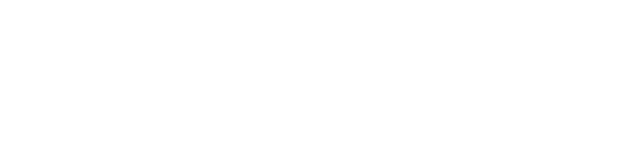
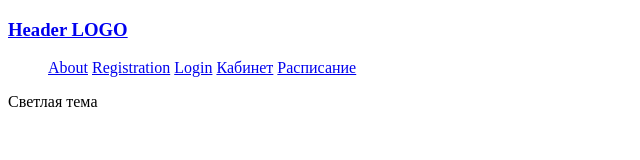
Before and after one commit to psyhoopat/final-test-jquery-with-ts, a plain HTML site: page index.html in a window 1280 px wide. Shown: the whole page, without its empty margins (0-640 px from the left). Drawn offline with nearby package versions, Linux system fonts and the light colour scheme; files that its build step writes are made by us from their sources.

Commit message:
Update index.html

```diff
--- a/index.html
+++ b/index.html
@@ -12,6 +12,22 @@
     <link rel="stylesheet" href="./lib/slick-1.8.1/slick/slick-theme.css">
 </head>
 <body>
+    <header class="header">
+        <div class="header__container">
+            <h3 class="header__text"><a href="/">Header LOGO</a></h3>
+            <nav>
+                <ul class="header__list">
+                    <a href="/about" class="header__item">About</a>
+                    <a href="/registration" class="header__item">Registration</a>
+                    <a href="/login" class="header__item">Login</a>
+                    <a href="/cabinet" class="header__item">Кабинет</a>
+                    <a href="/table" class="header__item">Расписание</a>
+                </ul>
+            </nav>
+            <p class="header__item" id="changeTheme">Светлая тема</p>
+        </div>
+    </header>
+
 
     <script src="./static/script.js"></script>
 </body>
```
